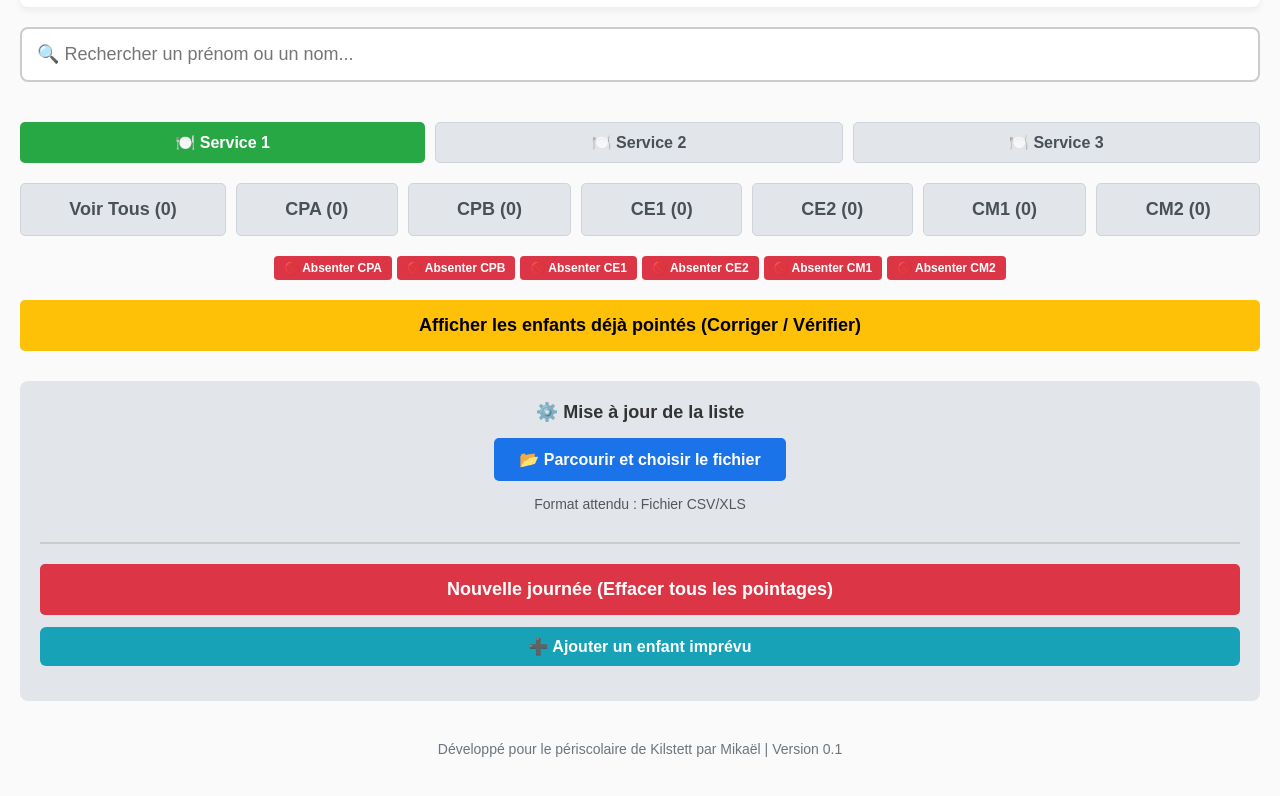
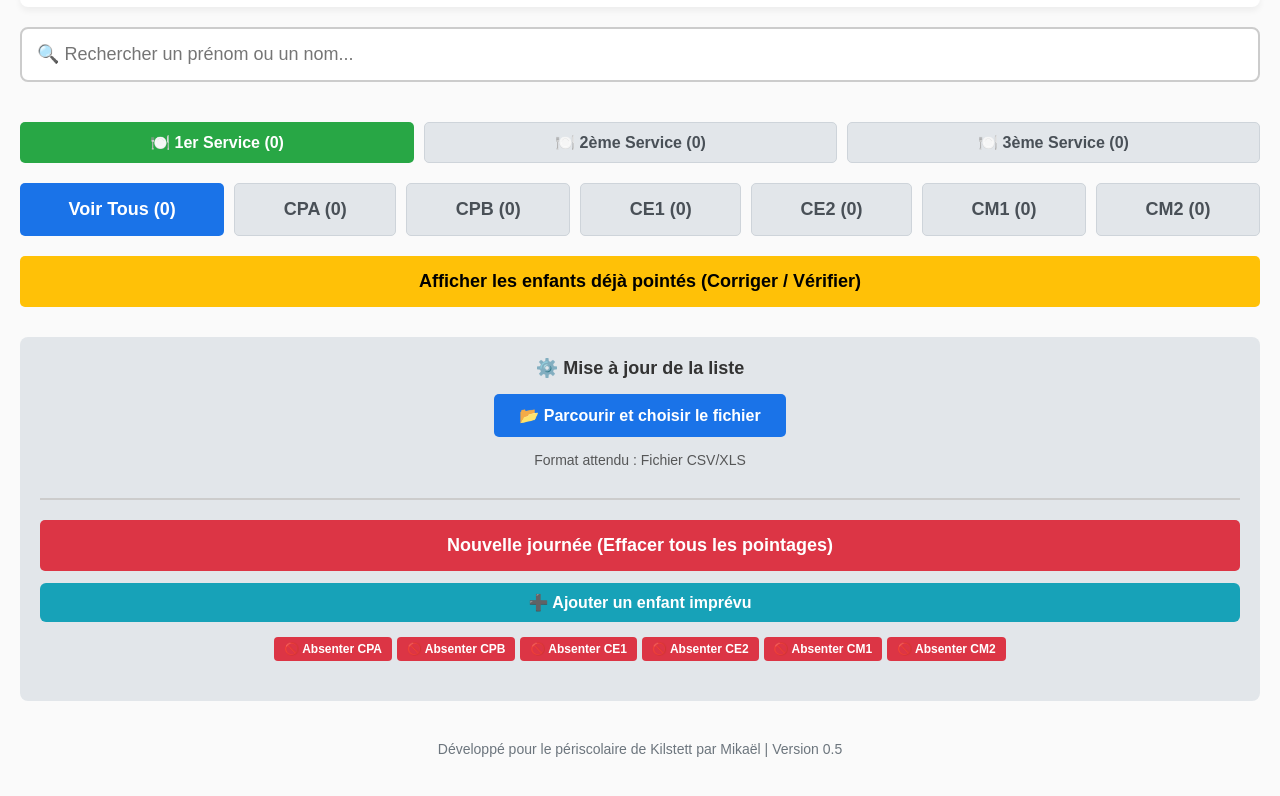
Before and after one commit to Psarthex/larcantina, a plain HTML site: page index.html in a window 1280 px wide. Shown: the part 116-912 px from the top of the page. Drawn offline with Linux system fonts and the light colour scheme.

Commit message:
Bouton restaurer classe + fix filtrage couleur

```diff
--- a/index.html
+++ b/index.html
@@ -38,9 +38,9 @@
     </div>
 
     <div id="zone-services" style="margin-bottom: 20px; display: flex; gap: 10px;">
-        <button onclick="changerService(1)" id="btn-s1" class="btn-service actif-service">🍽️ Service 1</button>
-        <button onclick="changerService(2)" id="btn-s2" class="btn-service">🍽️ Service 2</button>
-        <button onclick="changerService(3)" id="btn-s3" class="btn-service">🍽️ Service 3</button>
+        <button onclick="changerService(1)" id="btn-s1" class="btn-service actif-service">🍽️ 1er service</button>
+        <button onclick="changerService(2)" id="btn-s2" class="btn-service">🍽️ 2ème service</button>
+        <button onclick="changerService(3)" id="btn-s3" class="btn-service">🍽️ 3ème service</button>
     </div>
 
 <div class="boutons-filtre" id="boutons-classes">
@@ -53,21 +53,13 @@
         <button id="btn-filtre-cm2" onclick="filtrerClasse('CM2')" class="btn-filtre">CM2 (0)</button>
     </div>
 
-    <div id="zone-actions-rapides" style="margin-bottom: 20px; display: flex; gap: 5px; flex-wrap: wrap; justify-content: center;">
-        <button onclick="absenterClasseComplete('CPA')" style="background-color: #dc3545; color: white; border: none; border-radius: 4px; padding: 5px 10px; cursor: pointer; font-size: 12px; font-weight: bold;">🚫 Absenter CPA</button>
-        <button onclick="absenterClasseComplete('CPB')" style="background-color: #dc3545; color: white; border: none; border-radius: 4px; padding: 5px 10px; cursor: pointer; font-size: 12px; font-weight: bold;">🚫 Absenter CPB</button>
-        <button onclick="absenterClasseComplete('CE1')" style="background-color: #dc3545; color: white; border: none; border-radius: 4px; padding: 5px 10px; cursor: pointer; font-size: 12px; font-weight: bold;">🚫 Absenter CE1</button>
-        <button onclick="absenterClasseComplete('CE2')" style="background-color: #dc3545; color: white; border: none; border-radius: 4px; padding: 5px 10px; cursor: pointer; font-size: 12px; font-weight: bold;">🚫 Absenter CE2</button>
-        <button onclick="absenterClasseComplete('CM1')" style="background-color: #dc3545; color: white; border: none; border-radius: 4px; padding: 5px 10px; cursor: pointer; font-size: 12px; font-weight: bold;">🚫 Absenter CM1</button>
-        <button onclick="absenterClasseComplete('CM2')" style="background-color: #dc3545; color: white; border: none; border-radius: 4px; padding: 5px 10px; cursor: pointer; font-size: 12px; font-weight: bold;">🚫 Absenter CM2</button>
-    </div>
     </div>
 
     <div id="filtres-services" class="boutons-filtre" style="display: none; margin-bottom: 20px;">
         <button onclick="filtrerParService('Tous')" class="btn-filtre actif" id="f-serv-tous">Tous les services</button>
-        <button onclick="filtrerParService(1)" class="btn-filtre" id="f-serv-1">Service 1</button>
-        <button onclick="filtrerParService(2)" class="btn-filtre" id="f-serv-2">Service 2</button>
-        <button onclick="filtrerParService(3)" class="btn-filtre" id="f-serv-3">Service 3</button>
+        <button onclick="filtrerParService(1)" class="btn-filtre" id="f-serv-1">1er service</button>
+        <button onclick="filtrerParService(2)" class="btn-filtre" id="f-serv-2">2ème service</button>
+        <button onclick="filtrerParService(3)" class="btn-filtre" id="f-serv-3">3ème service</button>
     </div>
 
     <div style="margin-bottom: 20px;">
@@ -94,18 +86,26 @@
         <button onclick="reinitialiserJournee()" class="btn-large-reset">
             Nouvelle journée (Effacer tous les pointages)
         </button>
+
     </div>
 
 <button onclick="ouvrirModalAjout()" style="background-color: #17a2b8; color: white; border: none; border-radius: 6px; padding: 10px 15px; cursor: pointer; font-weight: bold; font-size: 16px; margin-top: 12px; margin-bottom: 15px; width: 100%;">
         ➕ Ajouter un enfant imprévu
     </button>
-
+    <div id="zone-actions-rapides" style="margin-bottom: 20px; display: flex; gap: 5px; flex-wrap: wrap; justify-content: center;">
+        <button id="btn-action-cpa" onclick="gererAbsenceClasse('CPA')" style="background-color: #dc3545; color: white; border: none; border-radius: 4px; padding: 5px 10px; cursor: pointer; font-size: 12px; font-weight: bold;">🚫 Absenter CPA</button>
+        <button id="btn-action-cpb" onclick="gererAbsenceClasse('CPB')" style="background-color: #dc3545; color: white; border: none; border-radius: 4px; padding: 5px 10px; cursor: pointer; font-size: 12px; font-weight: bold;">🚫 Absenter CPB</button>
+        <button id="btn-action-ce1" onclick="gererAbsenceClasse('CE1')" style="background-color: #dc3545; color: white; border: none; border-radius: 4px; padding: 5px 10px; cursor: pointer; font-size: 12px; font-weight: bold;">🚫 Absenter CE1</button>
+        <button id="btn-action-ce2" onclick="gererAbsenceClasse('CE2')" style="background-color: #dc3545; color: white; border: none; border-radius: 4px; padding: 5px 10px; cursor: pointer; font-size: 12px; font-weight: bold;">🚫 Absenter CE2</button>
+        <button id="btn-action-cm1" onclick="gererAbsenceClasse('CM1')" style="background-color: #dc3545; color: white; border: none; border-radius: 4px; padding: 5px 10px; cursor: pointer; font-size: 12px; font-weight: bold;">🚫 Absenter CM1</button>
+        <button id="btn-action-cm2" onclick="gererAbsenceClasse('CM2')" style="background-color: #dc3545; color: white; border: none; border-radius: 4px; padding: 5px 10px; cursor: pointer; font-size: 12px; font-weight: bold;">🚫 Absenter CM2</button>
+    </div>
     </div>
 
     <script src="script.js"></script>
 
     <div class="signature-footer">
-        Développé pour le périscolaire de Kilstett par Mikaël | Version 0.1
+        Développé pour le périscolaire de Kilstett par Mikaël | Version 0.5
     </div>
     <div id="modal-ajout" style="display: none; position: fixed; top: 0; left: 0; width: 100%; height: 100%; background: rgba(0,0,0,0.6); z-index: 1000; justify-content: center; align-items: center;">
         <div style="background: white; padding: 20px; border-radius: 8px; width: 90%; max-width: 400px; color: black; box-shadow: 0 4px 6px rgba(0,0,0,0.3);">
@@ -117,7 +117,6 @@
 
             <select id="ajout-classe" style="width: 100%; padding: 10px; margin-bottom: 20px; border: 1px solid #ccc; border-radius: 4px; box-sizing: border-box;">
                 <option value="Non précisée">Classe non précisée</option>
-                <option value="Maternelle">Maternelle (PS/MS/GS)</option>
                 <option value="CP">CP</option>
                 <option value="CE1">CE1</option>
                 <option value="CE2">CE2</option>
--- a/script.js
+++ b/script.js
@@ -133,15 +133,25 @@ function filtrerClasse(classe) {
 // GESTION DE L'AFFICHAGE & RENDU DES CARTES
 // =========================================================================
 function rafraichirAffichage() {
-    let boutonsClasses = document.querySelectorAll("#boutons-classes .btn-filtre");
+let boutonsClasses = document.querySelectorAll("#boutons-classes .btn-filtre");
     boutonsClasses.forEach(btn => {
-        let nomBouton = btn.innerText;
-        if (filtresClasses.length === 0 && nomBouton === 'Voir Tous') {
-            btn.classList.add("actif");
-        } else if (filtresClasses.includes(nomBouton)) {
-            btn.classList.add("actif");
+        let idBouton = btn.id; // Ex: btn-filtre-cpa
+
+        if (idBouton === "btn-filtre-tous") {
+            if (filtresClasses.length === 0) {
+                btn.classList.add("actif");
+            } else {
+                btn.classList.remove("actif");
+            }
         } else {
-            btn.classList.remove("actif");
+            // On extrait le nom de la classe depuis l'ID (ex: "cpa" devient "CPA")
+            let classeBouton = idBouton.replace("btn-filtre-", "").toUpperCase();
+
+            if (filtresClasses.includes(classeBouton)) {
+                btn.classList.add("actif");
+            } else {
+                btn.classList.remove("actif");
+            }
         }
     });
 
@@ -270,11 +280,11 @@ function mettreAJourCompteur() {
     // 1. On isole d'abord les enfants actifs (non masqués par la corbeille)
     let enfantsActifs = baseEnfants.filter(e => !e.masque);
 
-    // 2. On calcule les statistiques uniquement sur ces enfants actifs
+    // 2. On calcule les statistiques globales
     let repasValides = enfantsActifs.filter(e => e.aMange === true).length;
     let totalEnfants = enfantsActifs.length;
 
-    // 3. Mise à jour de l'interface
+    // 3. Mise à jour du compteur principal en haut de l'écran
     document.getElementById("compteur").innerText = `Repas : ${repasValides} / ${totalEnfants}`;
 
     let zoneMessage = document.getElementById("message-fin");
@@ -284,6 +294,34 @@ function mettreAJourCompteur() {
     } else {
         zoneMessage.innerText = "";
     }
+
+    // 4. Calcul dynamique des présences par service
+    let compteursService = { 1: 0, 2: 0, 3: 0 };
+    enfantsActifs.forEach(e => {
+        if (e.aMange && compteursService[e.service] !== undefined) {
+            compteursService[e.service]++;
+        }
+    });
+
+    // 5. Mise à jour visuelle des boutons de sélection (Mode Pointage)
+    let btnS1 = document.getElementById("btn-s1");
+    if (btnS1) btnS1.innerText = `🍽️ 1er Service (${compteursService[1]})`;
+
+    let btnS2 = document.getElementById("btn-s2");
+    if (btnS2) btnS2.innerText = `🍽️ 2ème Service (${compteursService[2]})`;
+
+    let btnS3 = document.getElementById("btn-s3");
+    if (btnS3) btnS3.innerText = `🍽️ 3ème Service (${compteursService[3]})`;
+
+    // 6. Mise à jour visuelle des boutons de filtres (Mode Vérification)
+    let fServ1 = document.getElementById("f-serv-1");
+    if (fServ1) fServ1.innerText = `Service 1 (${compteursService[1]})`;
+
+    let fServ2 = document.getElementById("f-serv-2");
+    if (fServ2) fServ2.innerText = `Service 2 (${compteursService[2]})`;
+
+    let fServ3 = document.getElementById("f-serv-3");
+    if (fServ3) fServ3.innerText = `Service 3 (${compteursService[3]})`;
 }
 
 function basculerTheme() {
@@ -594,22 +632,29 @@ function validerAjoutEnfant() {
 // ACTIONS DE MASSE ET COMPTEURS DYNAMIQUES
 // =========================================================================
 
-function absenterClasseComplete(classeCible) {
-    if (confirm(`Action de sécurité : Es-tu sûr de vouloir marquer tous les élèves de ${classeCible} comme absents ce midi ?`)) {
-        let compteurAbsents = 0;
-        baseEnfants.forEach(enfant => {
-            if (enfant.classe === classeCible && !enfant.masque && !enfant.aMange) {
-                enfant.masque = true;
-                compteurAbsents++;
-            }
-        });
+function gererAbsenceClasse(classeCible) {
+    // On isole les enfants de cette classe qui ne sont pas encore passés à la cantine
+    let enfantsDeLaClasse = baseEnfants.filter(e => e.classe === classeCible && !e.aMange);
+    let enfantsActifs = enfantsDeLaClasse.filter(e => !e.masque);
 
-        if (compteurAbsents > 0) {
+    if (enfantsActifs.length > 0) {
+        // ACTION : ABSENTER (S'il reste des enfants actifs dans la liste)
+        if (confirm(`Action de sécurité : Es-tu sûr de vouloir marquer tous les élèves de ${classeCible} comme absents ce midi ?`)) {
+            enfantsActifs.forEach(enfant => enfant.masque = true);
             sauvegarderDonnees();
             rafraichirAffichage();
-            alert(`✅ ${compteurAbsents} enfant(s) de ${classeCible} ont été marqués comme absents.`);
+        }
+    } else {
+        // ACTION : RESTAURER (Si tout le monde est déjà masqué)
+        let enfantsMasques = enfantsDeLaClasse.filter(e => e.masque);
+        if (enfantsMasques.length > 0) {
+            if (confirm(`Veux-tu réintégrer tous les élèves absents de ${classeCible} ?`)) {
+                enfantsMasques.forEach(enfant => enfant.masque = false);
+                sauvegarderDonnees();
+                rafraichirAffichage();
+            }
         } else {
-            alert(`ℹ️ Aucun enfant de ${classeCible} à absenter (ils sont déjà pointés ou déjà absents).`);
+            alert(`ℹ️ Aucun enfant de ${classeCible} dans la liste d'aujourd'hui.`);
         }
     }
 }
@@ -627,6 +672,7 @@ function mettreAJourCompteursFiltres() {
         }
     });
 
+    // Mise à jour du texte des boutons de filtres
     document.getElementById('btn-filtre-cpa').innerText = `CPA (${compteurs["CPA"]})`;
     document.getElementById('btn-filtre-cpb').innerText = `CPB (${compteurs["CPB"]})`;
     document.getElementById('btn-filtre-ce1').innerText = `CE1 (${compteurs["CE1"]})`;
@@ -634,4 +680,24 @@ function mettreAJourCompteursFiltres() {
     document.getElementById('btn-filtre-cm1').innerText = `CM1 (${compteurs["CM1"]})`;
     document.getElementById('btn-filtre-cm2').innerText = `CM2 (${compteurs["CM2"]})`;
     document.getElementById('btn-filtre-tous').innerText = `Voir Tous (${totalEnAttente})`;
+
+    // Mise à jour visuelle des boutons d'Absence/Restauration
+    let classesList = ["CPA", "CPB", "CE1", "CE2", "CM1", "CM2"];
+    classesList.forEach(classe => {
+        let btnAction = document.getElementById(`btn-action-${classe.toLowerCase()}`);
+        if (btnAction) {
+            let enfantsDeLaClasse = baseEnfants.filter(e => e.classe === classe && !e.aMange);
+            let enfantsActifs = enfantsDeLaClasse.filter(e => !e.masque);
+
+            if (enfantsDeLaClasse.length > 0 && enfantsActifs.length === 0) {
+                // Tout le groupe est masqué -> Le bouton devient vert et propose de restaurer
+                btnAction.innerText = `✅ Restaurer ${classe}`;
+                btnAction.style.backgroundColor = "#28a745";
+            } else {
+                // Comportement normal -> Le bouton reste rouge et propose d'absenter
+                btnAction.innerText = `🚫 Absenter ${classe}`;
+                btnAction.style.backgroundColor = "#dc3545";
+            }
+        }
+    });
 }
```
